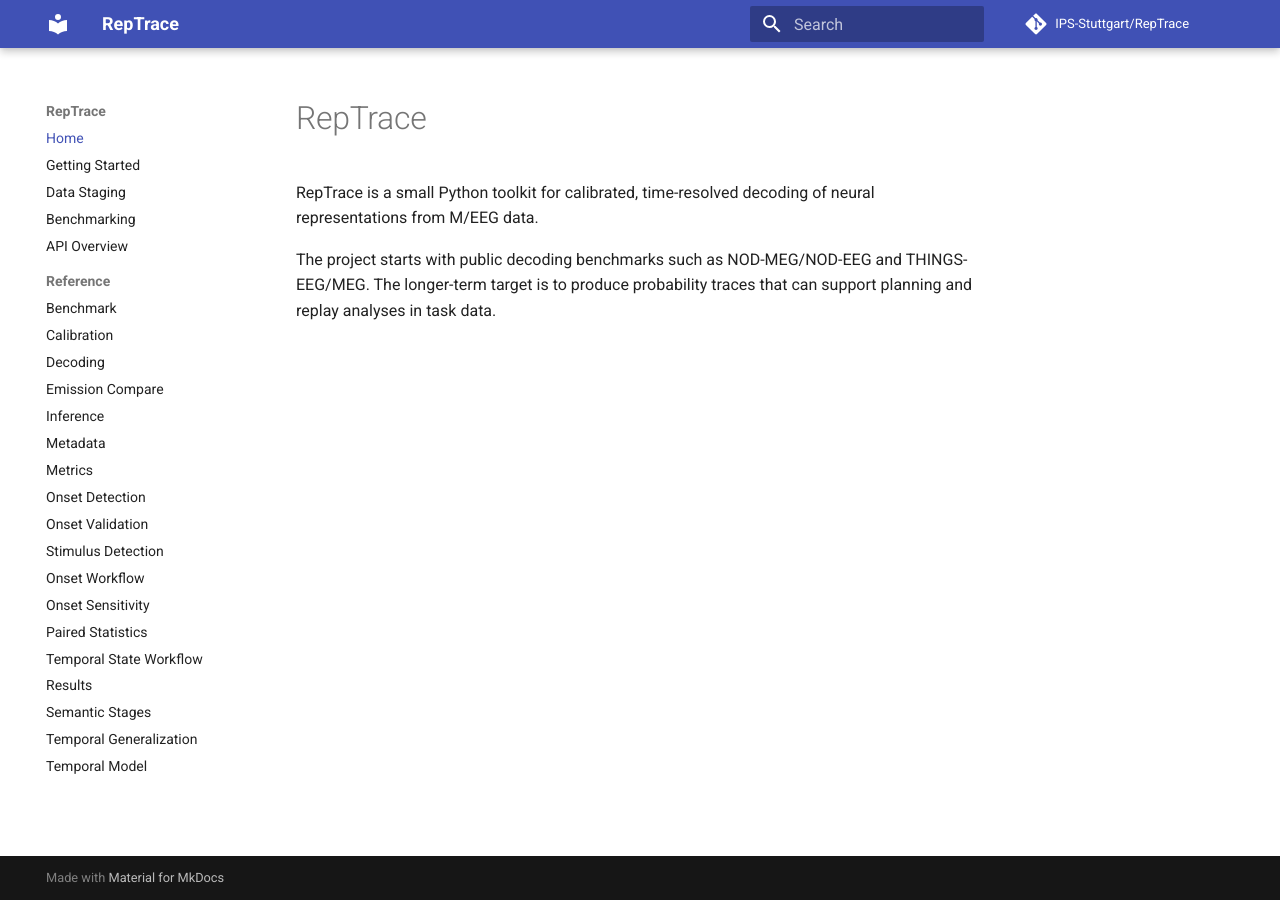
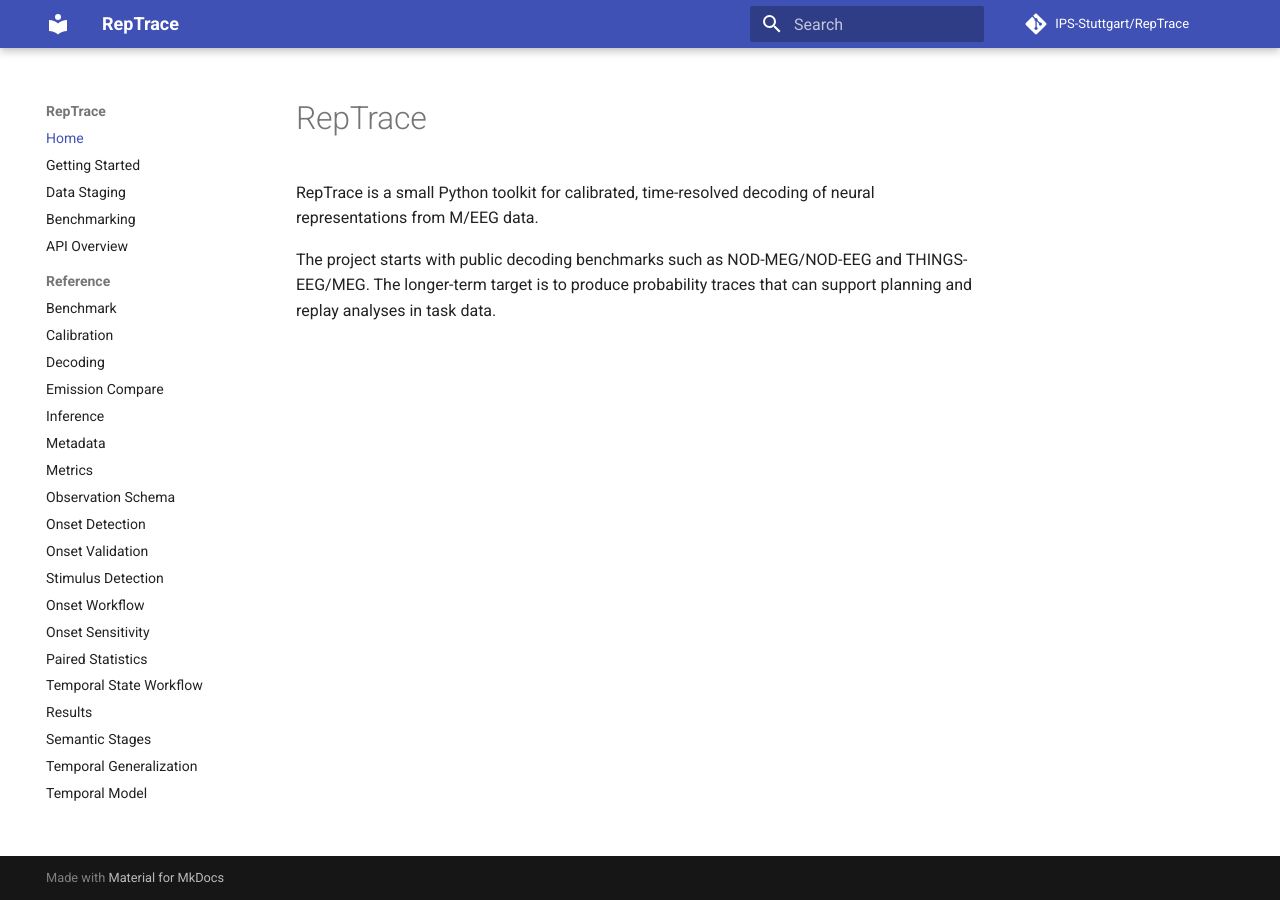
Before and after one commit to FlorianPfaff/RepTrace, an MkDocs documentation site: the page built from docs/index.md, in a window 1280 px wide. Built offline with MkDocs 1.6.1 and Material for MkDocs 9.7.7, drawn with Linux system fonts in a browser that asks for light colours; comment, search, counter and statistics services are not loaded.

Commit message:
Add observation schema docs to navigation

```diff
--- a/mkdocs.yml
+++ b/mkdocs.yml
@@ -18,6 +18,7 @@ nav:
       - Inference: reference/inference.md
       - Metadata: reference/metadata.md
       - Metrics: reference/metrics.md
+      - Observation Schema: reference/observation-schema.md
       - Onset Detection: reference/onset-detection.md
       - Onset Validation: reference/onset-validation.md
       - Stimulus Detection: reference/stimulus-detection.md
```
